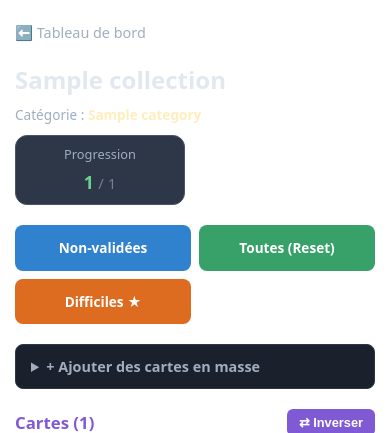
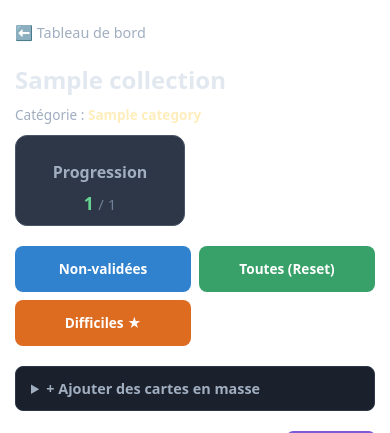
Before and after one commit to moilexis/FastCards, a Flask app: page /collection/1 in a window 390 px wide. Shown: the part 61-494 px from the top of the page. Run offline with Flask 3, Linux system fonts and the light colour scheme; a user stored in the database is signed in; tables that the repository leaves empty hold one stand-in row (values such as "Sample post").

Commit message:
adaptation mobile

```diff
--- a/templates/collection.html
+++ b/templates/collection.html
@@ -12,7 +12,7 @@
 
     <!-- RATIO & PROGRESSION HARMONIEUSE -->
     <div style="background: #2d3748; padding: 8px 14px; border-radius: 12px; border: 1px solid #4a5568; min-width: 140px; text-align: center;">
-        <div style="font-size: 0.8em; color: #a0aec0; margin-bottom: 3px;">Progression</div>
+        <h3 style="font-size: 1em; font-weight: bold; color: #a0aec0; margin-bottom: 3px;">Progression</h3>
         <div style="font-size: 1.1em; font-weight: bold; color: #68d391;">
             {{ stats.known|default(0) }} <span style="color: #718096; font-weight: normal; font-size: 0.85em;">/ {{ stats.total|default(cards|length) }}</span>
         </div>
@@ -82,7 +82,7 @@
                     <div style="display: flex; gap: 8px; align-items: center;">
                         <!-- Bouton Crayon (Éditer) -->
                         <button type="button" onclick="toggleEditCard('{{ card.id }}')" style="background: none; border: none; color: #a0aec0; cursor: pointer; padding: 0; font-size:100%;" title="Éditer">
-                            🖉
+                            &#x1F527;
                         </button>
                         <!-- Bouton Suppression -->
                         <button type="button" onclick="deleteCardAsync('{{ card.id }}')" style="background: rgba(229, 62, 62, 0.2); border: none; width: 22px; height: 22px; border-radius: 50%; cursor: pointer; display: flex; align-items: center; justify-content: center; padding: 0;" title="Supprimer">
--- a/templates/index.html
+++ b/templates/index.html
@@ -166,7 +166,7 @@
                 {% endif %}
 
                 <span style="font-size: 0.85em; color: #a0aec0; font-weight: normal;">
-                    {{ cat.subcategories|length }} sous-dossier(s) • {{ cat.collections|length }} collection(s)
+                    {{ cat.subcategories|length }} S.D • {{ cat.collections|length }} col
                 </span>
                 {% if not cat.subcategories and not cat.collections %}
                     <form action="{{ url_for('handle_delete_category', category_id=cat.id) }}" method="POST" style="margin: 0;">
```
